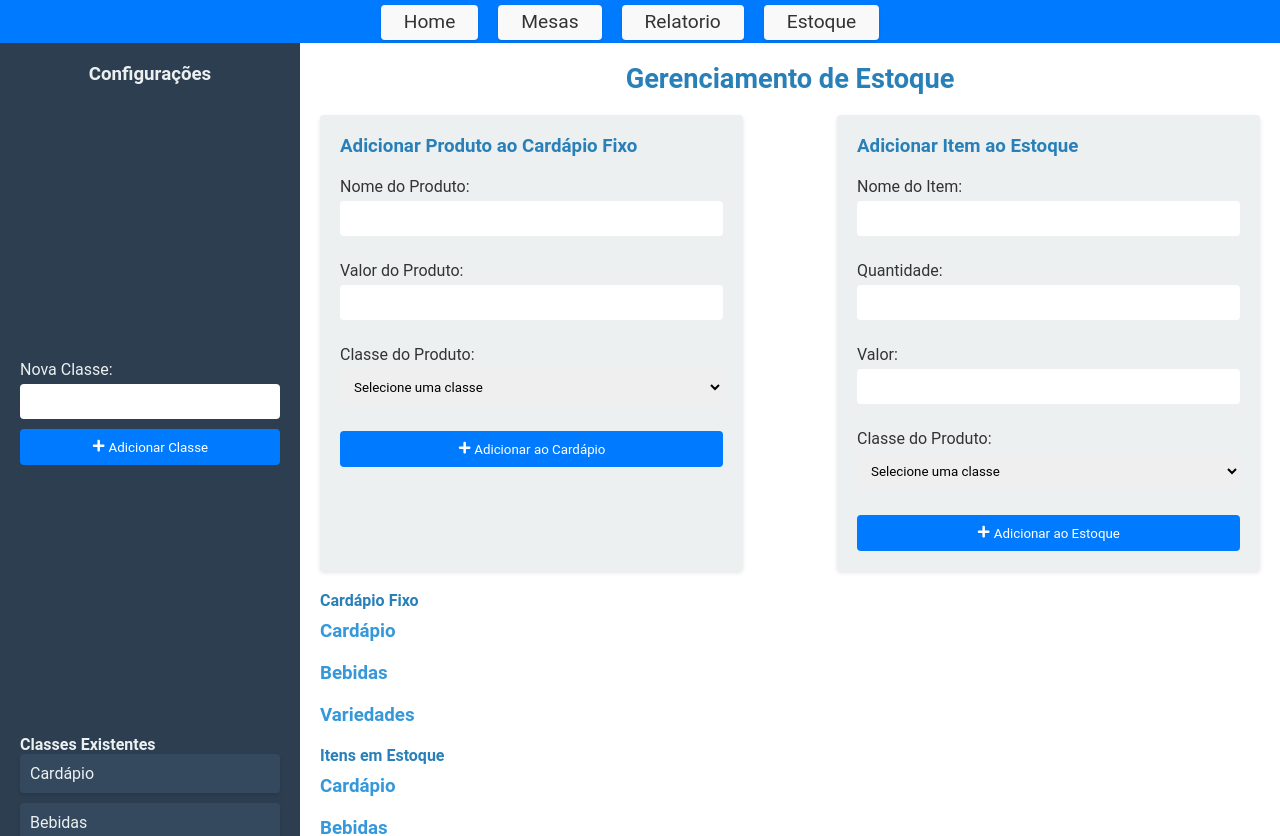
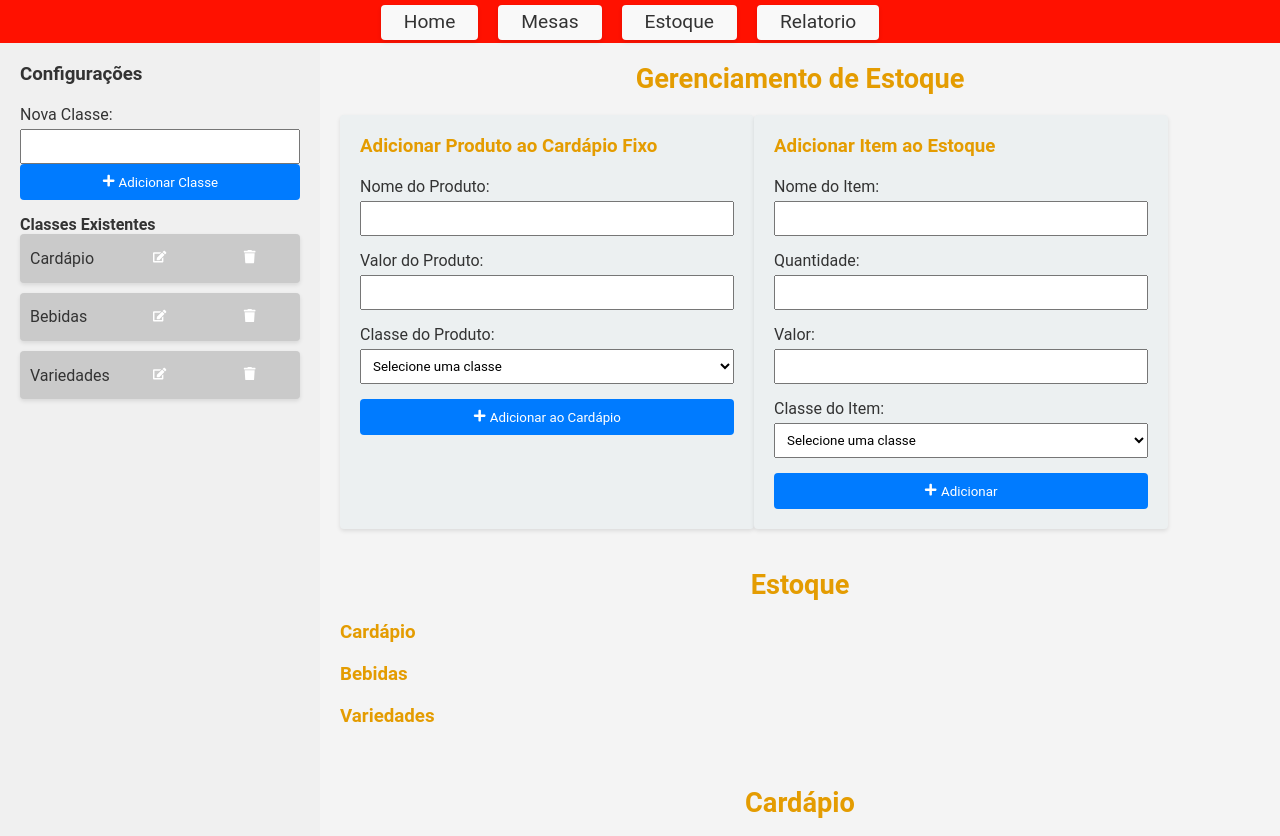
Before and after one commit to MateusProDev/sigpar, a React (Create React App) app in the folder my-app/: page /estoque in a window 1280 px wide. Shown: the top 836 px of the page. Built offline with nearby package versions, Linux system fonts and the light colour scheme; sample sign-in values are in the browser's storage.

Commit message:
add estilos no estoque, alt e remover classes

```diff
--- a/my-app/public/index.html
+++ b/my-app/public/index.html
@@ -4,7 +4,7 @@
     <meta charset="utf-8" />
     <link rel="icon" href="../img/Restaurant.png" />
     <meta name="viewport" content="width=device-width, initial-scale=1" />
-    <meta name="theme-color" content="#007bff" /> <!-- Definindo a cor do tema para mobile -->
+    <meta name="theme-color" content="#ff1100" /> <!-- Definindo a cor do tema para mobile -->
     <meta
       name="description"
       content="Web site created using create-react-app"
@@ -21,7 +21,7 @@
 
       /* Barra colorida fixa no topo da página */
       .top-bar {
-        background-color: #007bff; /* Cor desejada */
+        background-color: #ff1100; /* Cor desejada */
         height: 4px; /* Altura da barra */
         width: 100%;
         position: fixed;
@@ -32,7 +32,7 @@
 
       /* Estilizando a tag <title> para destacar no navegador */
       title {
-        color: #007bff;
+        color: #ff1100;
         font-size: 24px;
         font-weight: bold;
       }
@@ -65,7 +65,7 @@
   </head>
   <body>
     <div class="top-bar"></div>
-    <noscript>You need to enable JavaScript to run this app.</noscript>
+    <noscript>Sistema de Gerenciamento para restaurantes</noscript>
     <div id="root"></div>
     <script>
       document.addEventListener("DOMContentLoaded", function() {
@@ -73,7 +73,7 @@
         if (window.matchMedia('(prefers-color-scheme)').media !== 'not all') {
           let metaThemeColor = document.querySelector("meta[name=theme-color]");
           if (metaThemeColor) {
-            metaThemeColor.setAttribute("content", "#007bff");
+            metaThemeColor.setAttribute("content", "#ff1100");
           }
         }
       });
--- a/my-app/src/components/Estoque/Estoque.css
+++ b/my-app/src/components/Estoque/Estoque.css
@@ -11,28 +11,24 @@
     color: #333;
   }
 
+  /* Estoque.css */
+
 .estoque-container {
   display: flex;
-    min-height: 100vh;
-    background-color: #fff;
-    box-shadow: 0 4px 8px rgba(0, 0, 0, 0.1);
 }
 
 .sidebar {
-    width: 300px;
+  width: 25%;
+  background-color: #f0f0f0;
   padding: 20px;
-    background-color: #2c3e50;
-    color: #ecf0f1;
-    display: flex;
-    flex-direction: column;
-    justify-content: space-between;
 }
 
 .sidebar h3 {
   margin-bottom: 20px;
-    text-align: center;
 }
-
+.boxs-estoque{
+  display: flex;
+}
 .input-group {
   margin-bottom: 15px;
 }
@@ -45,22 +41,107 @@
 .input-group input,
 .input-group select {
   width: 100%;
+  padding: 8px;
+  box-sizing: border-box;
+}
+
+.lista-classes ul {
+  list-style-type: none;
+  padding: 0;
+}
+
+.lista-classes li {
+  display: flex;
+  justify-content: space-between;
+  align-items: center;
+  padding: 5px 0;
+}
+
+.classe-actions {
+  display: flex;
+  gap: 5px;
+}
+
+.classe-actions button {
+  background: none;
+  border: none;
+  cursor: pointer;
+}
+
+.main-content {
+  width: 75%;
+  padding: 20px;
+}
+
+.main-content h2 {
+  margin-bottom: 20px;
+}
+
+.sections-container {
+  display: flex;
+  flex-direction: column;
+  gap: 20px;
+}
+
+.estoque-section,
+.cardapio-section {
+  background-color: #f9f9f9;
+  padding: 20px;
+  border-radius: 8px;
+}
+
+.estoque-section h3,
+.cardapio-section h3 {
+  margin-bottom: 20px;
+}
+
+.estoque-section .input-group,
+.cardapio-section .input-group {
+  margin-bottom: 15px;
+}
+
+.estoque-itens,
+.cardapio-itens {
+  margin-top: 20px;
+}
+
+.item-classe-section h3 {
+  margin-bottom: 10px;
+}
+
+.item-classe-section ul {
+  list-style-type: none;
+  padding: 0;
+}
+
+.item-classe-section li {
+  display: flex;
+  justify-content: space-between;
+  align-items: center;
   padding: 10px;
+  background-color: #fff;
+  border: 1px solid #ccc;
   margin-bottom: 10px;
-    border: none;
   border-radius: 4px;
 }
 
-  .input-group input:focus,
-  .input-group select:focus {
-    outline: none;
-    box-shadow: 0 0 5px rgba(41, 128, 185, 0.5);
+.item-actions {
+  display: flex;
+  gap: 5px;
 }
+
+.item-actions button {
+  background: none;
+  border: none;
+  cursor: pointer;
+  color: #e49c01;
+}
+
 
   .button {
     width: 100%;
     padding: 10px;
-    background-color: #3498db;
+    background-color: #e49c01;
     color: #fff;
     border: none;
     border-radius: 4px;
@@ -69,7 +150,7 @@
   }
 
   .button:hover {
-    background-color: #2980b9;
+    background-color: #e49c01;
   }
 
   .lista-classes ul {
@@ -78,7 +159,7 @@
   }
 
   .lista-classes li {
-    background-color: #34495e;
+    background-color: #cacaca;
     padding: 10px;
     margin-bottom: 10px;
     border-radius: 4px;
@@ -92,7 +173,7 @@
   .main-content h2 {
     margin-bottom: 20px;
     text-align: center;
-    color: #2980b9;
+    color: #e49c01;
   }
 
   .sections-container {
@@ -111,7 +192,7 @@
 
   .estoque-section h3 {
     margin-bottom: 20px;
-    color: #2980b9;
+    color: #e49c01;
   }
 
   .item-list {
@@ -120,7 +201,7 @@
 
   .item-list h4 {
     margin-bottom: 10px;
-    color: #2980b9;
+    color: #e49c01;
   }
 
   .item-classe-section {
@@ -129,7 +210,7 @@
 
   .item-classe-section h3 {
     margin-bottom: 10px;
-    color: #3498db;
+    color: #e49c01;
   }
 
   .item-classe-section ul {
--- a/my-app/src/components/Estoque/index.jsx
+++ b/my-app/src/components/Estoque/index.jsx
@@ -21,6 +21,7 @@ const Estoque = () => {
   });
 
   const [novaClasse, setNovaClasse] = useState('');
+  const [editandoClasse, setEditandoClasse] = useState(null);
   const [novoProduto, setNovoProduto] = useState('');
   const [novoValorProduto, setNovoValorProduto] = useState('');
   const [novoItemEstoque, setNovoItemEstoque] = useState('');
@@ -64,6 +65,25 @@ const Estoque = () => {
     } else {
       toast.error('Classe já existente ou inválida.');
     }
+  };
+
+  const editarClasse = (classe) => {
+    setNovaClasse(classe);
+    setEditandoClasse(classe);
+  };
+
+  const atualizarClasse = () => {
+    if (novaClasse.trim() && !classes.includes(novaClasse.trim())) {
+      setClasses(classes.map(classe => (classe === editandoClasse ? novaClasse.trim() : classe)));
+      setNovaClasse('');
+      setEditandoClasse(null);
+    } else {
+      toast.error('Classe já existente ou inválida.');
+    }
+  };
+
+  const removerClasse = (classe) => {
+    setClasses(classes.filter(c => c !== classe));
   };
 
   const adicionarAoCardapio = () => {
@@ -128,7 +148,7 @@ const Estoque = () => {
               <div className="item-actions">
                 {item.quantidade && (
                   <>
-                    <button onClick={() => aumentarQuantidade(item.id)}>Adicionar Quantidade</button>
+                    <button onClick={() => aumentarQuantidade(item.id)}>Adicionar</button>
                     <button onClick={() => removerItemEstoque(item.id)}>Remover</button>
                   </>
                 )}
@@ -154,13 +174,23 @@ const Estoque = () => {
             value={novaClasse}
             onChange={(e) => setNovaClasse(e.target.value)}
           />
-          <button onClick={adicionarClasse}><FaPlus /> Adicionar Classe</button>
+          {editandoClasse ? (
+            <button onClick={atualizarClasse}><FaEdit /> Atualizar Classe</button>
+          ) : (
+            <button onClick={adicionarClasse}><FaPlus /> Adicionar Classe</button>
+          )}
         </div>
         <div className="lista-classes">
           <h4>Classes Existentes</h4>
           <ul>
             {classes.map(classe => (
-              <li key={classe}>{classe}</li>
+              <li key={classe}>
+                {classe}
+                <div className="classe-actions">
+                  <button onClick={() => editarClasse(classe)}><FaEdit /></button>
+                  <button onClick={() => removerClasse(classe)}><FaTrash /></button>
+                </div>
+              </li>
             ))}
           </ul>
         </div>
@@ -169,6 +199,7 @@ const Estoque = () => {
       <main className="main-content">
         <h2>Gerenciamento de Estoque</h2>
         <div className="sections-container">
+          <div className='boxs-estoque'>
           <div className="estoque-section">
             <h3>Adicionar Produto ao Cardápio Fixo</h3>
             <div className="input-group">
@@ -229,7 +260,7 @@ const Estoque = () => {
               />
             </div>
             <div className="input-group">
-              <label>Classe do Produto:</label>
+              <label>Classe do Item:</label>
               <select
                 value={novaClasseItem}
                 onChange={(e) => setNovaClasseItem(e.target.value)}
@@ -240,21 +271,21 @@ const Estoque = () => {
                 ))}
               </select>
             </div>
-            <button onClick={adicionarAoEstoque}><FaPlus /> Adicionar ao Estoque</button>
+            <button onClick={adicionarAoEstoque}><FaPlus /> Adicionar </button>
+          </div>
+          </div>
+
+          <div className="estoque-itens">
+            <h2>Estoque</h2>
+            {renderizarItensPorClasse(estoque)}
+          </div>
+
+          <div className="cardapio-itens">
+            <h2>Cardápio</h2>
+            {renderizarItensPorClasse(cardapio)}
           </div>
         </div>
-
-        <div className="item-list">
-          <h4>Cardápio Fixo</h4>
-          {renderizarItensPorClasse(cardapio)}
-        </div>
-
-        <div className="item-list">
-          <h4>Itens em Estoque</h4>
-          {renderizarItensPorClasse(estoque)}
-        </div>
       </main>
-
       <ToastContainer />
     </div>
   );
--- a/my-app/src/components/Home/index.jsx
+++ b/my-app/src/components/Home/index.jsx
@@ -6,11 +6,11 @@ const Home = () => (
     <div>
       <div className="header">
         <img src='./img/Restaurant.png' alt="Logo do Sistema" className="logo" />
-        <h2>Sistema de Gerenciamento de Mesas</h2>
+        <h2>Sistema de Gerenciamento para restaurantes</h2>
       </div>
       <div className="content">
         <h2>Página Inicial</h2>
-        <p>Bem-vindo ao sistema de gerenciamento de mesas!</p>
+        <p>Bem-vindo ao SIGPAR, Sistema de Gerenciamento para restaurantes!</p>
       </div>
     </div>
   </div>
--- a/my-app/src/components/Mesa.jsx
+++ b/my-app/src/components/Mesa.jsx
@@ -72,6 +72,7 @@ const Mesa = ({ mesa, adicionarPedido, removerPedido, fecharMesa }) => {
     document.body.innerHTML = originalContents;
 
     setShowNotaFiscal(false);
+    window.location.reload(); // Adiciona um recarregamento da página para restaurar o estado
   };
 
   const handleProdutoSelecionado = (produto) => {
@@ -130,6 +131,9 @@ const Mesa = ({ mesa, adicionarPedido, removerPedido, fecharMesa }) => {
       <button className="fechar-mesa" onClick={handleShowNotaFiscal}>
         Mostrar Nota Fiscal
       </button>
+      <button className="fechar-mesa" onClick={handleFecharMesa}>
+        Fechar Mesa
+      </button>
 
       {showNotaFiscal && (
         <div id={`nota-fiscal-${mesa.id}`} className="nota-fiscal">
@@ -147,9 +151,7 @@ const Mesa = ({ mesa, adicionarPedido, removerPedido, fecharMesa }) => {
           </div>
           <p>Data: {getCurrentDateTime()}</p>
           <button onClick={handlePrintNotaFiscal}>Imprimir Nota Fiscal</button>
-          <button className="fechar-mesa" onClick={handleFecharMesa}>
-            Fechar Mesa
-          </button>
+
         </div>
       )}
     </div>
--- a/my-app/src/components/NavBar/NavBar.css
+++ b/my-app/src/components/NavBar/NavBar.css
@@ -1,6 +1,6 @@
 /* Estilo geral para o menu de navegação */
 nav {
-    background-color: #007bff; /* Cor de fundo do menu */
+    background-color: #ff1100; /* Cor de fundo do menu */
     padding: 10px 0; /* Espaçamento interno */
   }
 
--- a/my-app/src/components/NavBar/index.jsx
+++ b/my-app/src/components/NavBar/index.jsx
@@ -13,10 +13,10 @@ const NavBar = () => {
           <Link to="/juntarmesasrelatorio">Mesas</Link>
         </li>
         <li>
-          <Link to="/RelatorioMensal">Relatorio</Link>
+          <Link to="/Estoque">Estoque</Link>
         </li>
         <li>
-          <Link to="/Estoque">Estoque</Link>
+          <Link to="/RelatorioMensal">Relatorio</Link>
         </li>
       </ul>
     </nav>
--- a/my-app/src/index.css
+++ b/my-app/src/index.css
@@ -32,12 +32,15 @@ body {
 .mesas-container{
   width: 50%;
 }
-
+.fechar-mesa{
+  margin-top: 5px;
+  background-color: #e49c01;
+}
 /* Estilo para o título de cada seção */
 h2 {
   font-size: 1.7rem;
   margin-bottom: 15px;
-  color: #333333;
+  color: #e49c01;
 }
 
 /* Estilo para os inputs e botões dentro do form */
@@ -60,11 +63,11 @@ h2 {
 .adicionar-pedido-container input:focus,
 .adicionar-pedido-container button:focus {
   outline: none;
-  border-color: #007bff;
+  border-color: #e49c01;
 }
 
 .adicionar-pedido-container button {
-  background-color: #007bff;
+  background-color: #00d150;
   color: #ffffff;
   border: none;
   cursor: pointer;
@@ -72,7 +75,7 @@ h2 {
 }
 
 .adicionar-pedido-container button:hover {
-  background-color: #0056b3;
+  background-color: #009439;
 }
 
 /* Estilo para a lista de pedidos */
@@ -122,7 +125,7 @@ ul li button:hover {
 .relatorio-mesa h3 {
   font-size: 1.5rem;
   margin-bottom: 10px;
-  color: #333333;
+  color: #e49c01;
 }
 
 .relatorio-mesa ul {
@@ -150,7 +153,7 @@ ul li button:hover {
 .juntar-mesas-container h2 {
   font-size: 1.8rem;
   margin-bottom: 15px;
-  color: #333333;
+  color: #e49c01;
 }
 
 .juntar-mesas-container div {
@@ -160,7 +163,7 @@ ul li button:hover {
 .juntar-mesas-container h4 {
   font-size: 1.2rem;
   margin-bottom: 10px;
-  color: #333333;
+  color: #e49c01;
 }
 
 .juntar-mesas-container select,
@@ -175,11 +178,11 @@ ul li button:hover {
 .juntar-mesas-container select:focus,
 .juntar-mesas-container button:focus {
   outline: none;
-  border-color: #007bff;
+  border-color: #e49c01;
 }
 
 .juntar-mesas-container button {
-  background-color: #007bff;
+  background-color: #e49c01;
   color: #ffffff;
   border: none;
   cursor: pointer;
```
Lines whose indentation alone changed are shown as unchanged.
